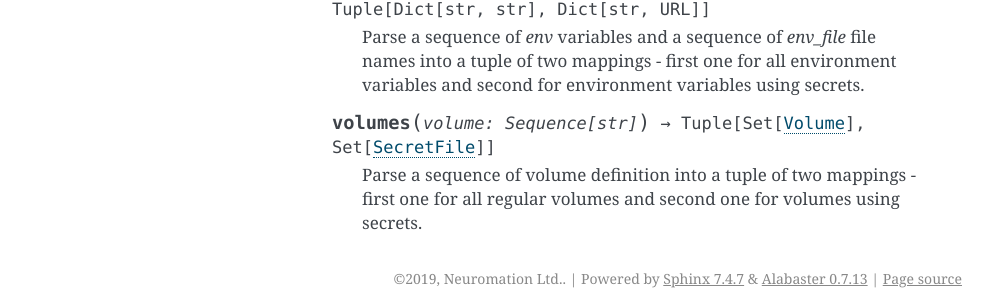
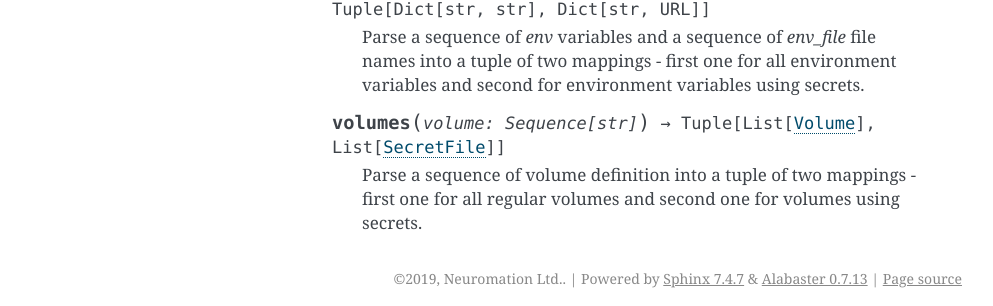
Before and after one commit to neuro-inc/neuro-cli, a Sphinx documentation site: the page built from docs/parse_reference.rst, in a window 1280 px wide. Shown: the part 1035-1341 px from the top of the page, without its empty margins (148-1141 px from the left). Built offline with Sphinx 7.4.7, drawn with Linux system fonts in a browser that asks for light colours; pages that are not in the unit, such as notebooks, are missing from menus.

Commit message:
Update docs

```diff
--- a/docs/parse_reference.rst
+++ b/docs/parse_reference.rst
@@ -58,7 +58,7 @@ Parser
       tuple of two mappings - first one for all environment variables and second for
       environment variables using secrets.
 
-   .. method:: volumes(volume: Sequence[str]) -> Tuple[Set[Volume], Set[SecretFile]]
+   .. method:: volumes(volume: Sequence[str]) -> Tuple[List[Volume], List[SecretFile]]
 
       Parse a sequence of volume definition into a tuple of two mappings - first one for
       all regular volumes and second one for volumes using secrets.
```
